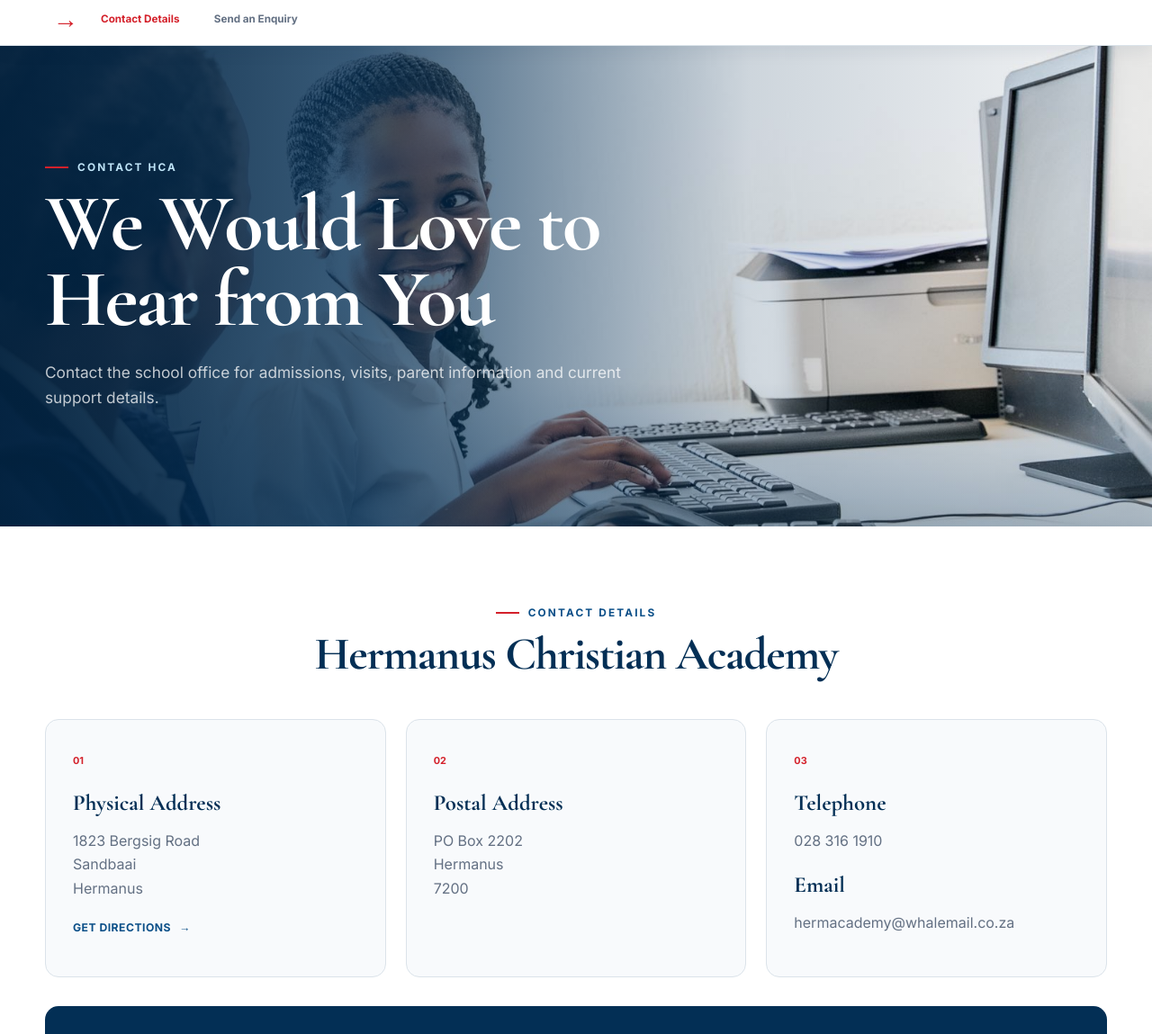
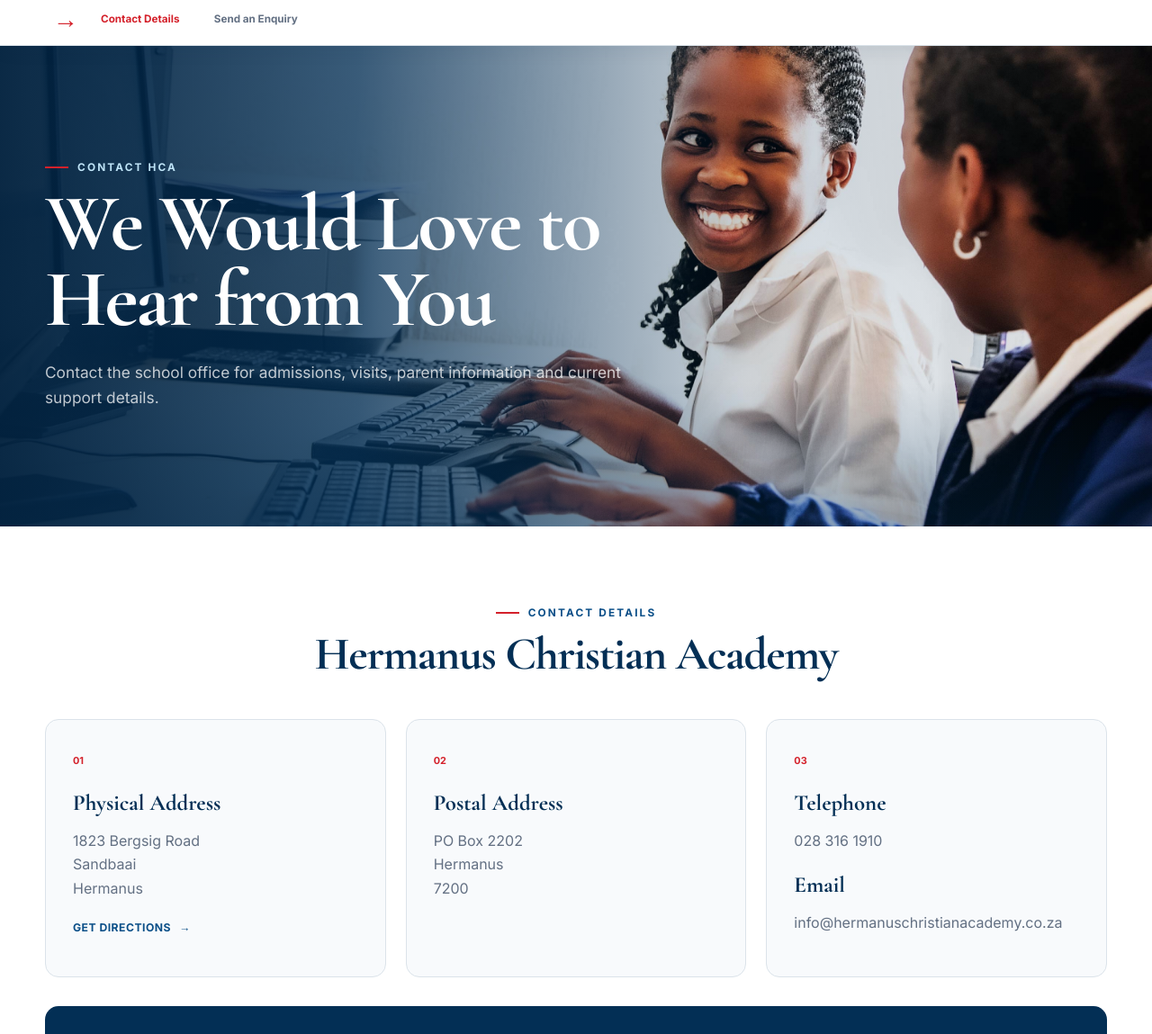
Before and after one commit to jakkies/hermanus-christian-academy, a plain HTML site: page contact.html in a window 1280 px wide. Shown: the part 86-1235 px from the top of the page at 90% size. Drawn offline with nearby package versions, Linux system fonts and the light colour scheme.

Commit message:
Update Contact page image and email

```diff
--- a/contact.html
+++ b/contact.html
@@ -6,7 +6,7 @@
   <title>Contact HCA | Hermanus Christian Academy</title>
   <meta name="description" content="Contact Hermanus Christian Academy in Sandbaai, Hermanus.">
   <link rel="stylesheet" href="css/styles.css?v=20260908c">
-  <script defer src="js/hca-content.js?v=20260908c"></script>
+  <script defer src="js/hca-content.js?v=20260909k"></script>
   <script defer src="js/site.js?v=20260909g"></script>
 </head>
 <body data-page="contact">
--- a/js/hca-content.js
+++ b/js/hca-content.js
@@ -7,7 +7,7 @@
     educationRangeShort: "ECD to Grade 9",
     telephone: "028 316 1910",
     telephoneHref: "+27283161910",
-    email: "hermacademy@whalemail.co.za",
+    email: "info@hermanuschristianacademy.co.za",
     physicalAddress: ["1823 Bergsig Road", "Sandbaai", "Hermanus"],
     postalAddress: ["PO Box 2202", "Hermanus", "7200"],
     npoRegistration: "004-172 NPO",
@@ -169,6 +169,6 @@
     support: { eyebrow: "SUPPORT HCA", title: "Help Us Create More Opportunities for Every Learner", intro: "Fundraising and sponsorship help HCA sustain learning, maintain the campus and widen learner access.", image: "assets/images/photos/SUPPORT-HERO-Students.jpg" },
     news: { eyebrow: "NEWS & EVENTS", title: "Stay Connected with HCA", intro: "School news and upcoming events will be published here as confirmed information becomes available.", image: "assets/images/intermediate.jpg" },
     parents: { eyebrow: "PARENT RESOURCES", title: "Information for HCA Families", intro: "Important school documents, notices and parent information will be made available here.", image: "assets/images/books.jpg" },
-    contact: { eyebrow: "CONTACT HCA", title: "We Would Love to Hear from You", intro: "Contact the school office for admissions, visits, parent information and current support details.", image: "assets/images/photos/CONTACT-HERO.jpg" }
+    contact: { eyebrow: "CONTACT HCA", title: "We Would Love to Hear from You", intro: "Contact the school office for admissions, visits, parent information and current support details.", image: "assets/images/photos/CONTACT-HERO-Computer-Lab.jpg" }
   }
 };
```
Also changed, not shown: assets/images/photos/CONTACT-HERO-Computer-Lab.jpg (added).
